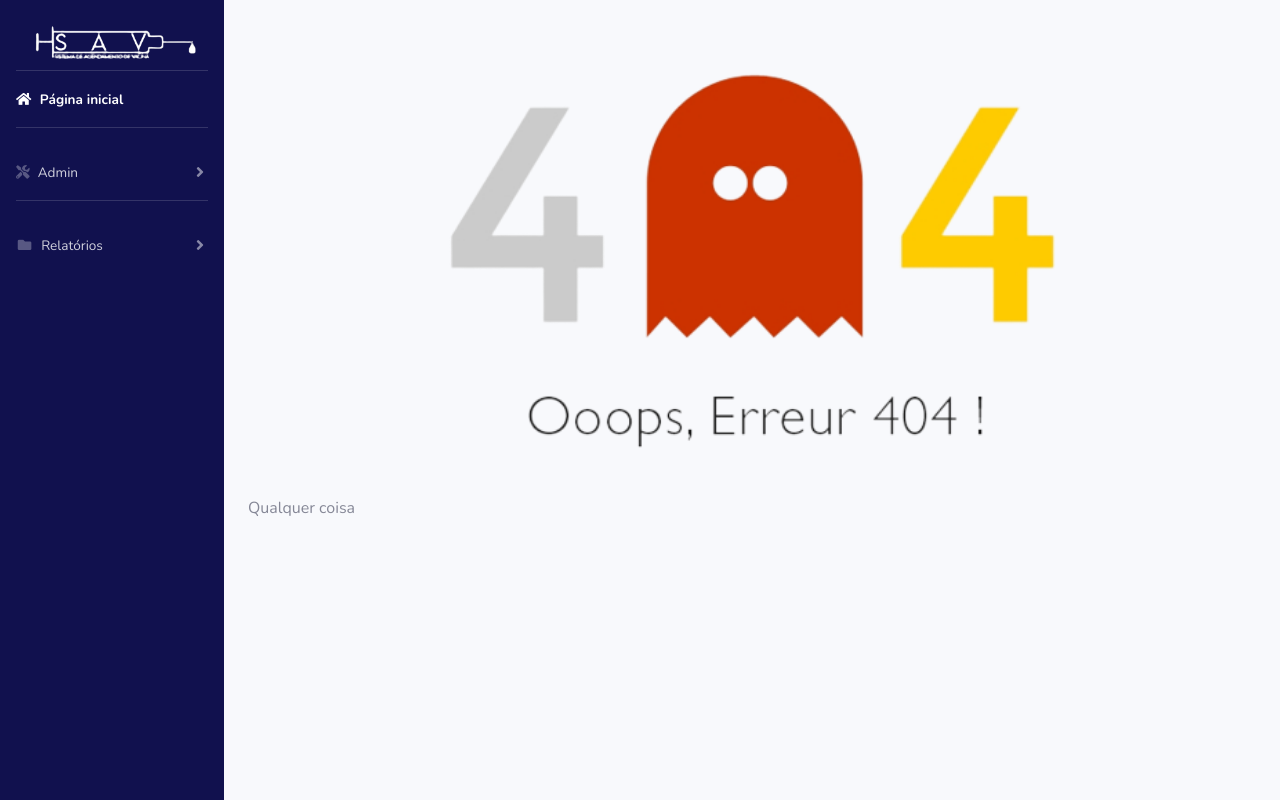
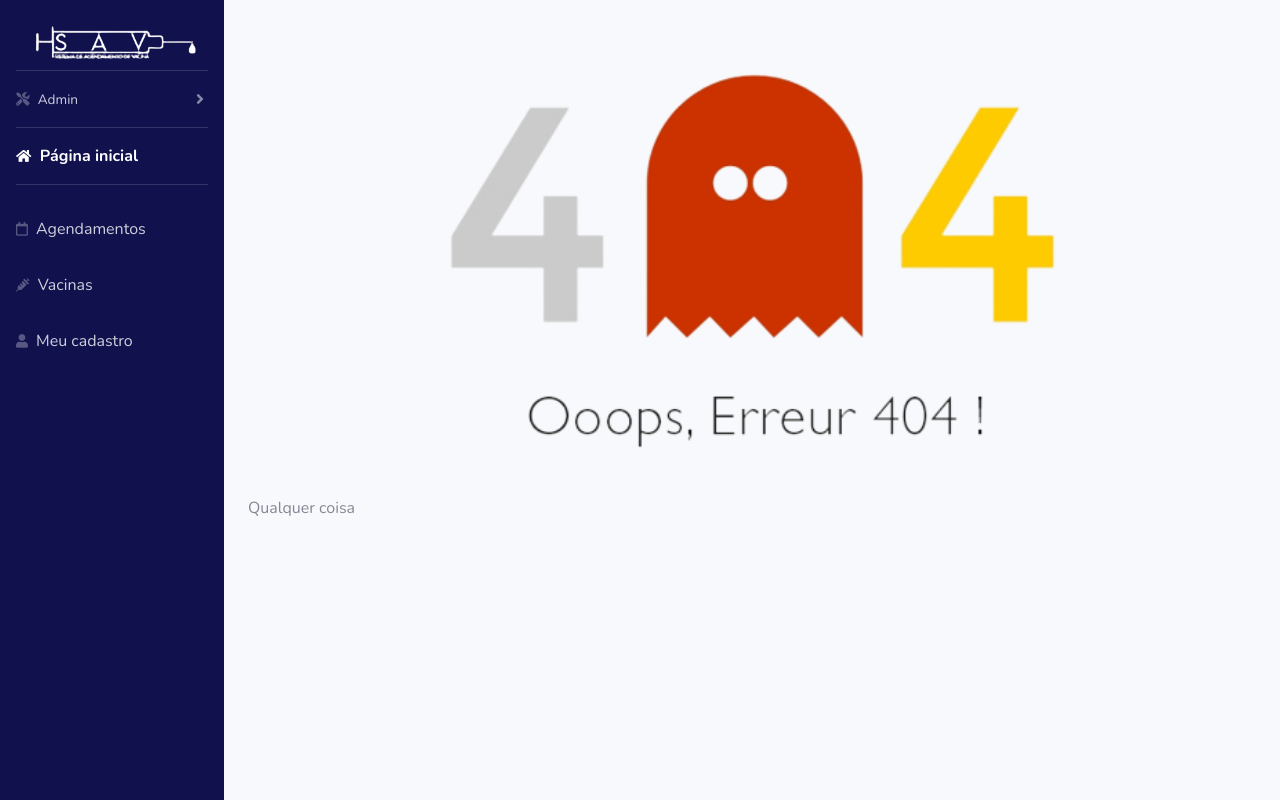
Before and after one commit to JoaoPedro24/hackathon-unialfa-3-periodo, a PHP site: page /index.html in a window 1280 px wide. Run offline with PHP 8.4, Linux system fonts and the light colour scheme; some libraries are stand-ins or nearby versions.

Commit message:
alterando sidebar do header

```diff
--- a/php/admin/header.php
+++ b/php/admin/header.php
@@ -5,15 +5,6 @@
         </a>
 
         <hr class="sidebar-divider my-0">
-
-        <li class="nav-item active">
-            <a class="nav-link" href="index.php">
-                <i class="fas fa-home"></i>
-                <span>Página inicial</span>
-            </a>
-        </li>
-
-        <hr class="sidebar-divider">
 
         <li class="nav-item">
             <a class="nav-link collapsed" href="#" data-toggle="collapse" data-target="#collapseTwo"
@@ -37,24 +28,30 @@
             </div>
         </li>
 
+        <hr class="sidebar-divider my-0">
+
+        <li class="nav-item active">
+            <a class="nav-link" href="paginas/entrar">
+                <i class="fas fa-home"></i> Página inicial
+            </a>
+        </li>
+
         <hr class="sidebar-divider">
 
         <li class="nav-item">
-            <a class="nav-link collapsed" href="#" data-toggle="collapse" data-target="#collapsePages"
-                aria-expanded="true" aria-controls="collapsePages">
-                <i class="fas fa-fw fa-folder"></i>
-                <span>Relatórios</span>
+            <a class="nav-link" href="listar/agendamentos">
+                <i class="far fa-calendar"></i> Agendamentos
             </a>
-            <div id="collapsePages" class="collapse" aria-labelledby="headingPages" data-parent="#accordionSidebar">
-                <div class="bg-white py-2 collapse-inner rounded">
-                    <a class="collapse-item" href="relatorios/produtos"><i class="fas fa-shopping-cart"></i> Produtos</a>
-                    <a class="collapse-item" href="relatorios/usuarios"><i class="fas fa-users"></i> Usuários</a>
-                    <a class="collapse-item"
-                    href="relatorios/log">
-                    <i class="fas fa-file"></i> Log
-                    </a>
-                </div>
-            </div>
+        </li>
+        <li class="nav-item">
+            <a class="nav-link" href="listar/vacinas">
+                <i class="fas fa-syringe"></i> Vacinas
+            </a>
+        </li>
+        <li class="nav-item">
+            <a class="nav-link" href="listar/meu_cadastro">
+                <i class="fas fa-user"></i></i> Meu cadastro
+            </a>
         </li>
     </ul>
 
```
Also changed, not shown: php/admin/listar/responsaveis.php (added, +49 -0 lines).
